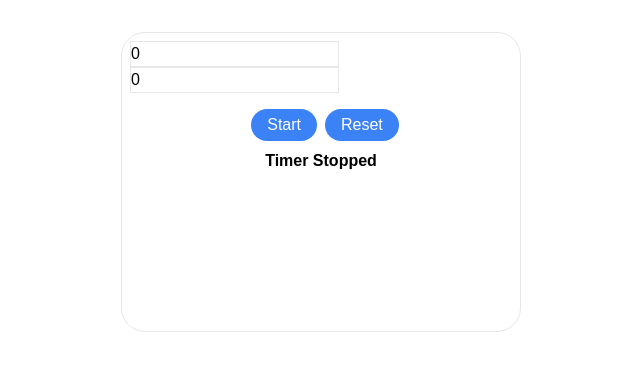
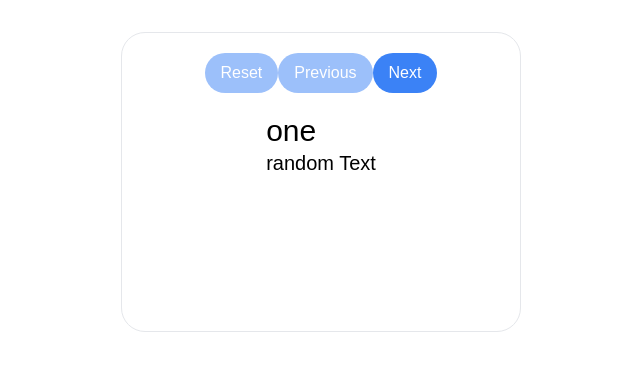
Before and after one commit to Akshayone8/React-Challenges, a React (Vite) app: page / in a window 1280 px wide. Shown: the top 370 px of the page, without its empty margins (319-959 px from the left). Built offline with nearby package versions, Linux system fonts and the light colour scheme.

Commit message:
added one react challenge

```diff
--- a/src/App.jsx
+++ b/src/App.jsx
@@ -8,6 +8,7 @@ import StarRating from "./Projects/StarRating";
 import PhoneOtpLogin from "./Projects/PhoneOtpLogin";
 import Main from "./Projects/Quiz-App/Main";
 import Timer from "./Projects/Timer";
+import MainBody from "./Projects/diabledbuttons-question/MainBody";
 
 function App() {
   return (
@@ -21,7 +22,8 @@ function App() {
       {/* <Checkbox /> */}
       {/* <PhoneOtpLogin /> */}
       {/* <Main /> */}
-      <Timer />
+      {/* <Timer /> */}
+      <MainBody />
     </>
   );
 }
--- /dev/null
+++ b/src/Projects/diabledbuttons-question/MainBody.jsx
@@ -0,0 +1,54 @@
+import React, { useState } from "react";
+import { dataJSON } from "./data";
+
+const MainBody = () => {
+  const [index, setIndex] = useState(0);
+  const showNext = () => setIndex((prev) => prev + 1);
+  const showPrev = () => setIndex((prev) => prev - 1);
+  const resetBtn = () => setIndex(0);
+  return (
+    <div className="flex flex-col  items-center border-spacing-2 border w-[400px] h-[300px] my-8 mx-auto rounded-3xl">
+      <div className="flex p-5 ">
+        <button
+          disabled={index === 0}
+          onClick={resetBtn}
+          className={`${
+            index === 0
+              ? "bg-blue-500 py-2 px-4 rounded-full  text-white opacity-50 cursor-not-allowed"
+              : "bg-blue-500 py-2 px-4 rounded-full  text-white"
+          }`}
+        >
+          Reset
+        </button>
+        <button
+          disabled={index === 0}
+          onClick={showPrev}
+          className={`${
+            index === 0
+              ? "bg-blue-500 py-2 px-4 rounded-full  text-white opacity-50 cursor-not-allowed"
+              : "bg-blue-500 py-2 px-4 rounded-full  text-white"
+          }`}
+        >
+          Previous
+        </button>
+        <button
+          disabled={index === dataJSON.length - 1}
+          onClick={showNext}
+          className={`${
+            index === dataJSON.length - 1
+              ? "bg-blue-500 py-2 px-4 rounded-full  text-white opacity-50 cursor-not-allowed"
+              : "bg-blue-500 py-2 px-4 rounded-full  text-white"
+          }`}
+        >
+          Next
+        </button>
+      </div>
+      <div>
+        <h1 className="text-3xl">{dataJSON[index].heading}</h1>
+        <p className="text-xl">{dataJSON[index].content}</p>
+      </div>
+    </div>
+  );
+};
+
+export default MainBody;
--- /dev/null
+++ b/src/Projects/diabledbuttons-question/data.jsx
@@ -0,0 +1,18 @@
+export const dataJSON = [
+  {
+    heading: "one",
+    content: "random Text",
+  },
+  {
+    heading: "Two",
+    content: "random Text Two",
+  },
+  {
+    heading: "Three",
+    content: "random Text Three",
+  },
+  {
+    heading: " Four",
+    content: "random Text Four",
+  },
+];
```
